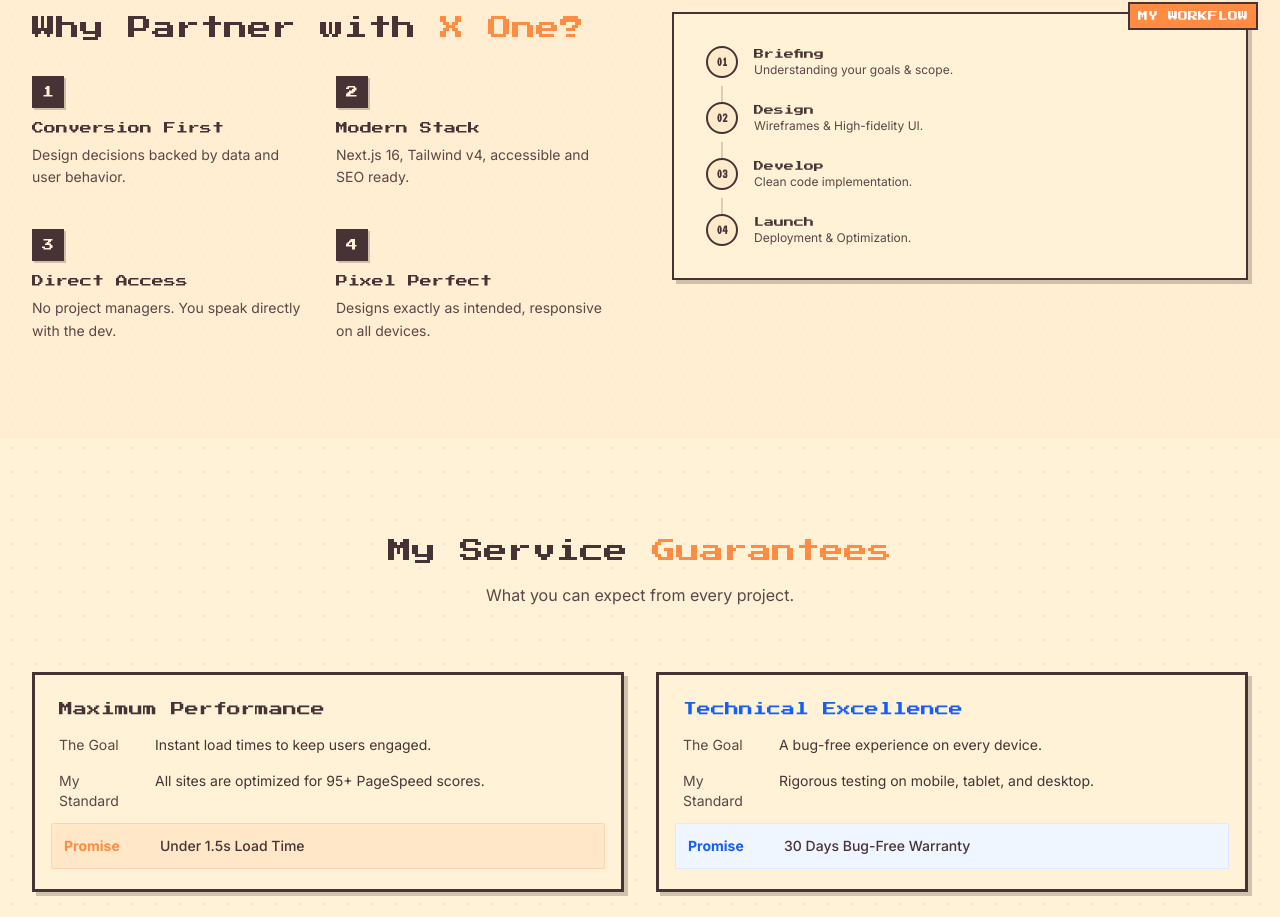
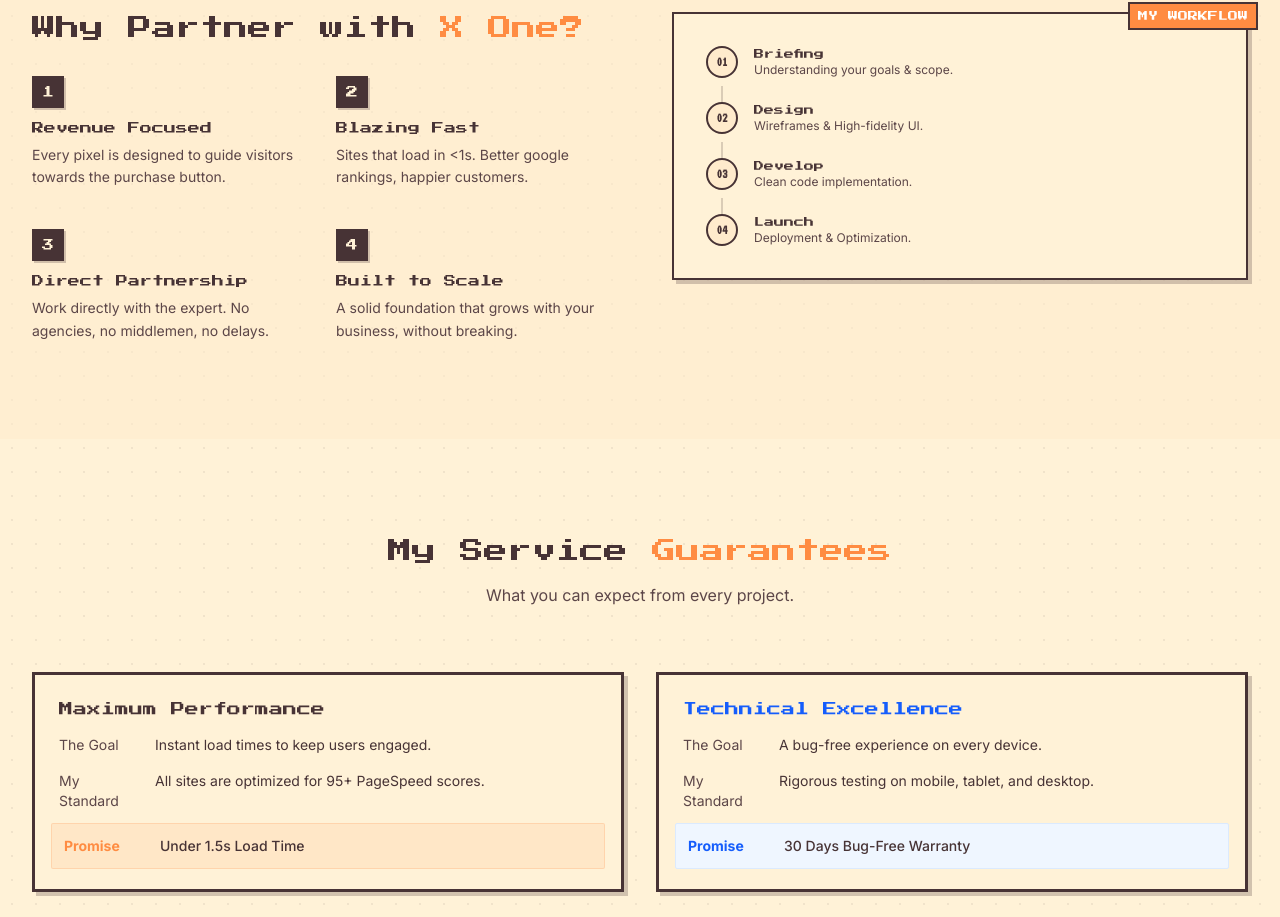
Before and after one commit to xone-boop/profil, a Next.js app: page / in a window 1280 px wide. Shown: the part 1700-2617 px from the top of the page. Built offline with nearby package versions, Linux system fonts and the light colour scheme.

Commit message:
fix: update 'Why Choose' copy to be client-focused

```diff
--- a/src/app/page.tsx
+++ b/src/app/page.tsx
@@ -248,10 +248,10 @@ export default function HomePage() {
               </h2>
               <div className="grid grid-cols-1 sm:grid-cols-2 gap-x-8 gap-y-10">
                 {[
-                  { title: 'Conversion First', desc: 'Design decisions backed by data and user behavior.' },
-                  { title: 'Modern Stack', desc: 'Next.js 16, Tailwind v4, accessible and SEO ready.' },
-                  { title: 'Direct Access', desc: 'No project managers. You speak directly with the dev.' },
-                  { title: 'Pixel Perfect', desc: 'Designs exactly as intended, responsive on all devices.' }
+                  { title: 'Revenue Focused', desc: 'Every pixel is designed to guide visitors towards the purchase button.' },
+                  { title: 'Blazing Fast', desc: 'Sites that load in <1s. Better google rankings, happier customers.' },
+                  { title: 'Direct Partnership', desc: 'Work directly with the expert. No agencies, no middlemen, no delays.' },
+                  { title: 'Built to Scale', desc: 'A solid foundation that grows with your business, without breaking.' }
                 ].map((item, idx) => (
                   <div key={idx} className="flex flex-col gap-3">
                     <div className="w-8 h-8 bg-foreground text-background flex items-center justify-center font-pixel text-xs shadow-pixel-sm">
```
